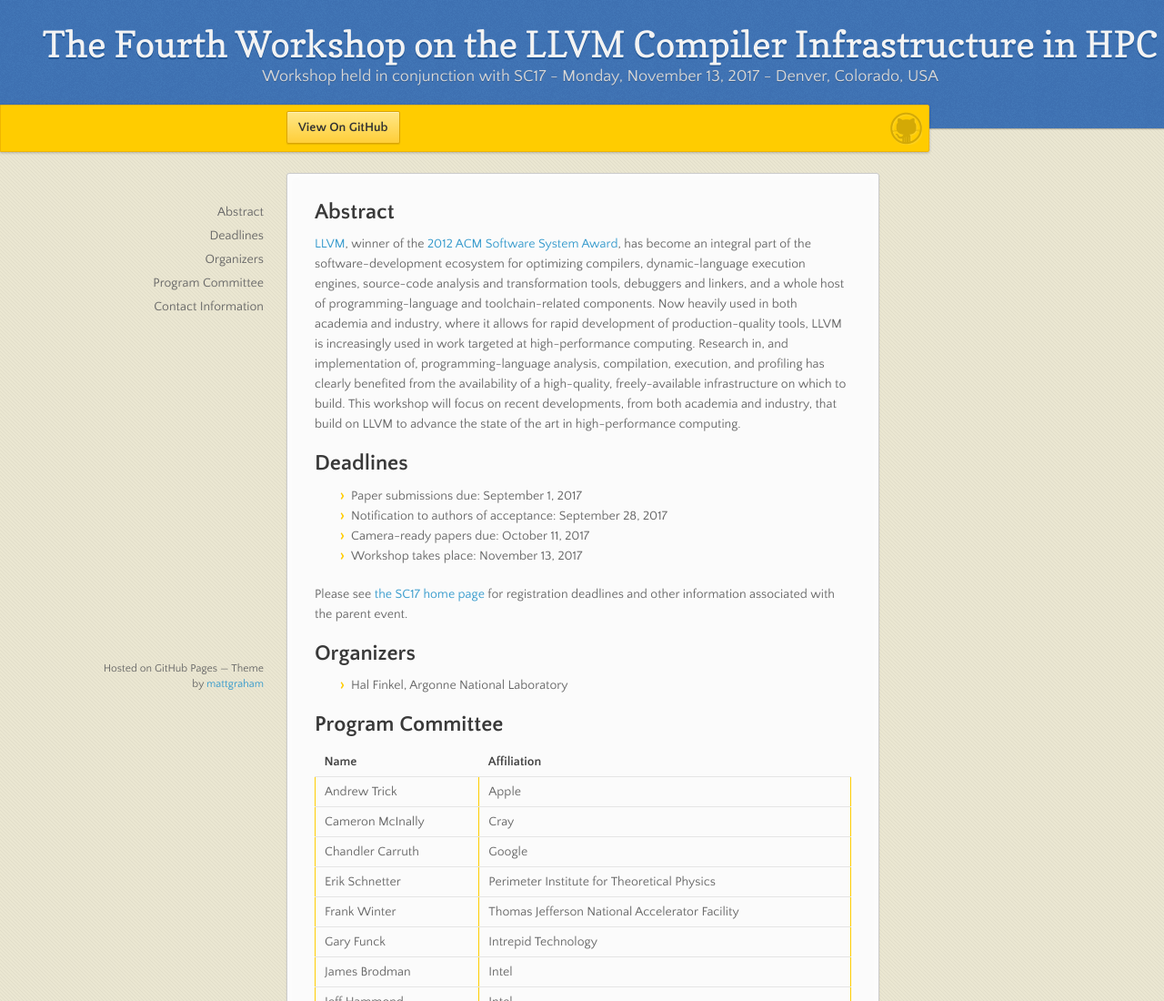
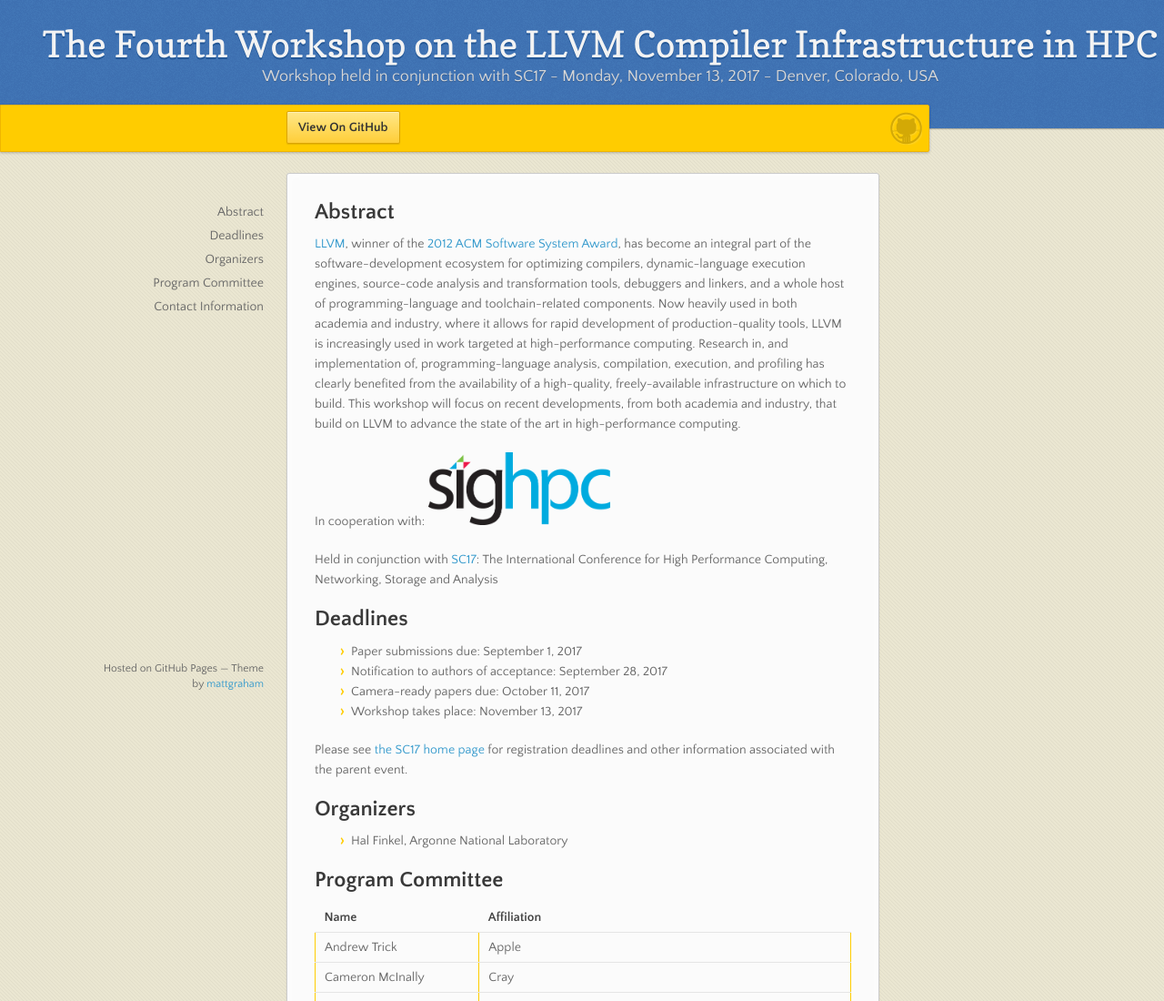
Before and after one commit to LLVM-HPC4-Workshop/LLVM-HPC4-Workshop.github.io, a plain HTML site: page index.html in a window 1280 px wide. Shown: the top 1100 px of the page at 91% size. Drawn offline with nearby package versions, Linux system fonts and the light colour scheme.

Commit message:
add in-coop text

```diff
--- a/index.html
+++ b/index.html
@@ -37,6 +37,10 @@
 <a id="abstract" class="anchor" href="#abstract" aria-hidden="true"><span class="octicon octicon-link"></span></a>Abstract</h2>
 
 <p><a href="http://llvm.org/">LLVM</a>, winner of the <a href="http://awards.acm.org/software_system/">2012 ACM Software System Award</a>, has become an integral part of the software-development ecosystem for optimizing compilers, dynamic-language execution engines, source-code analysis and transformation tools, debuggers and linkers, and a whole host of programming-language and toolchain-related components. Now heavily used in both academia and industry, where it allows for rapid development of production-quality tools, LLVM is increasingly used in work targeted at high-performance computing. Research in, and implementation of, programming-language analysis, compilation, execution, and profiling has clearly benefited from the availability of a high-quality, freely-available infrastructure on which to build. This workshop will focus on recent developments, from both academia and industry, that build on LLVM to advance the state of the art in high-performance computing.</p>
+
+<p>In cooperation with: <img height="80" src="https://raw.githubusercontent.com/LLVM-HPC4-Workshop/LLVM-HPC4-Workshop.github.io/master/images/SIGhpc_thumbnail.png" width="200" /></p>
+
+<p>Held in conjunction with <a href="http://sc17.supercomputing.org/">SC17</a>: The International Conference for High Performance Computing, Networking, Storage and Analysis</p>
 
 <h2>
 <a id="deadlines" class="anchor" href="#deadlines" aria-hidden="true"><span class="octicon octicon-link"></span></a>Deadlines</h2>
```
